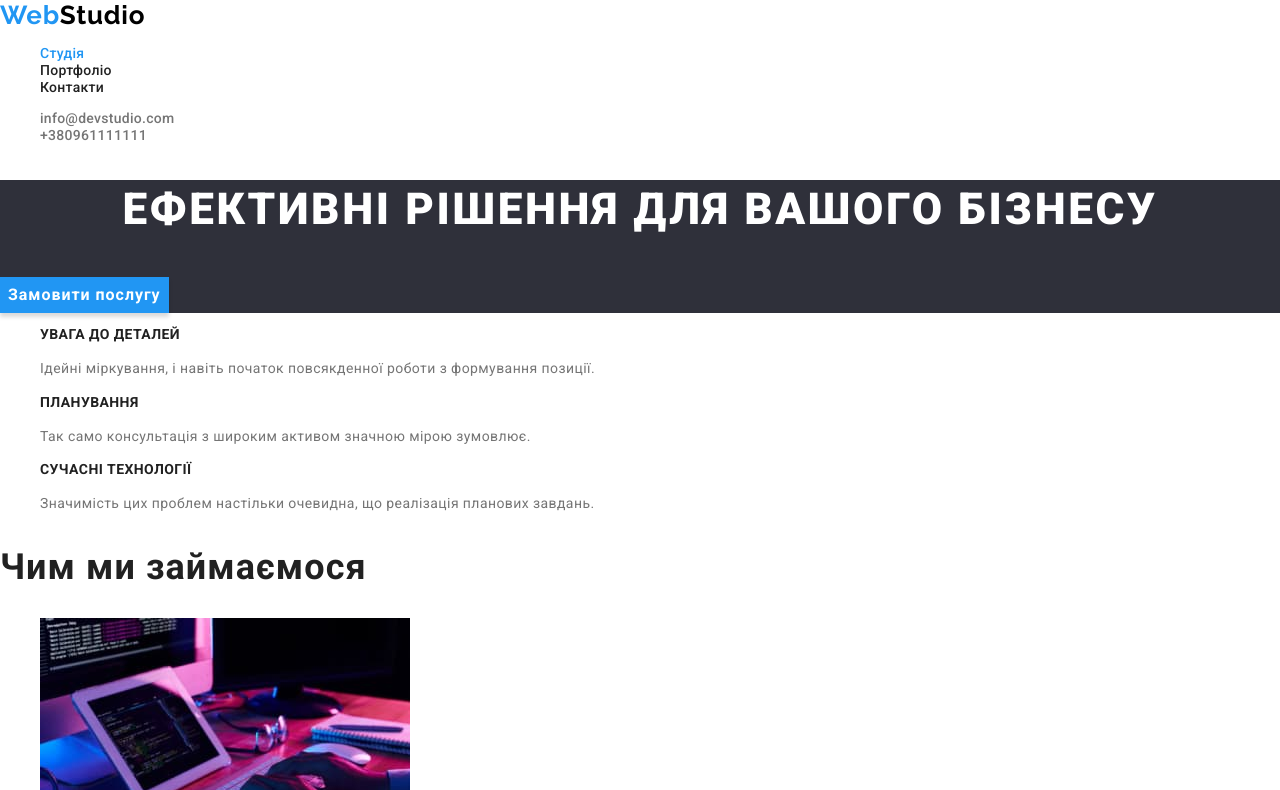
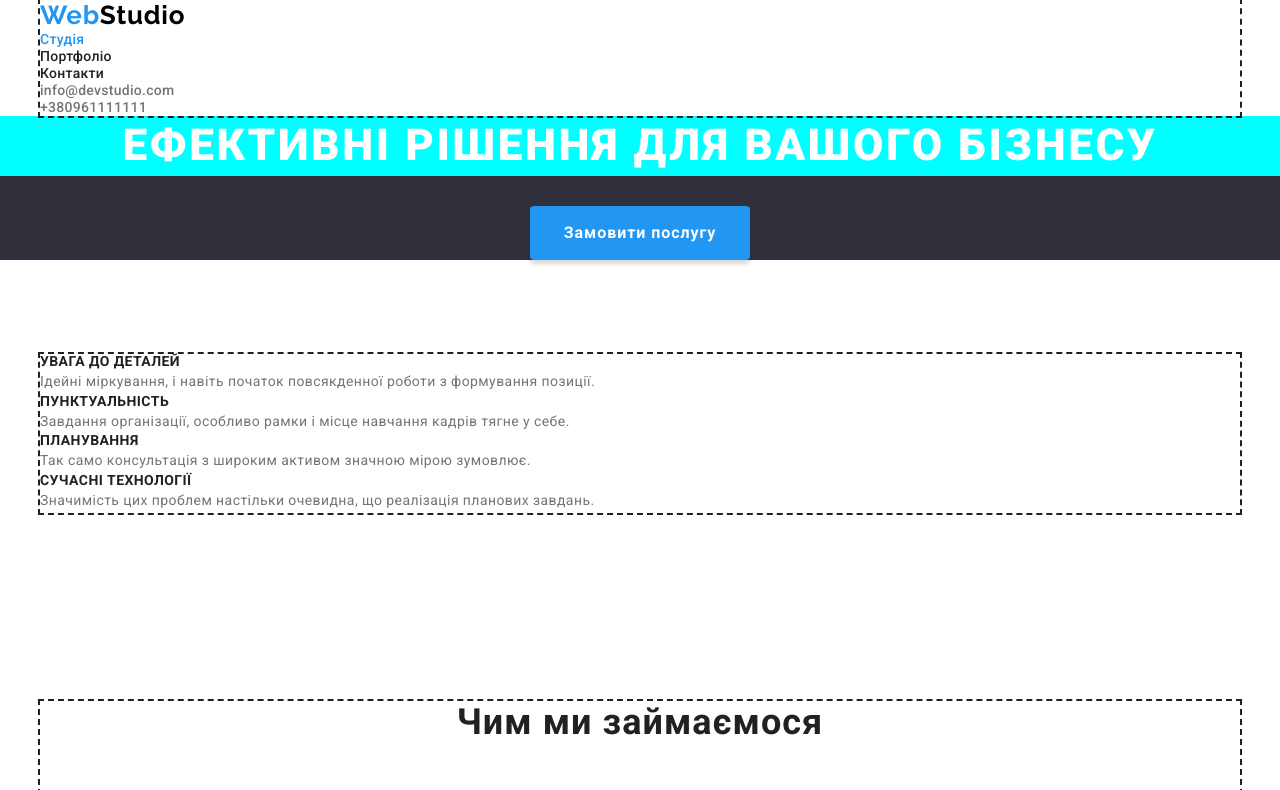
Before and after one commit to ViktorKryvorotov/goit-markup-hw-03, a plain HTML site: page index.html in a window 1280 px wide. Shown: the top 790 px of the page. Drawn offline with nearby package versions, Linux system fonts and the light colour scheme.

Commit message:
маржин index

```diff
--- a/css/style.css
+++ b/css/style.css
@@ -24,13 +24,27 @@ body{
     font-size: 14px;
 }
 .list {
+    padding: 0;
+    margin: 0;
     list-style: none;
 }
 .link {
     text-decoration: none;
     font-style: normal;
 }
+h1,h2,h3,p{
+    margin-top: 0;
+    margin-bottom: 0;
+}
+
+
  /*Шапка сайту*/
+ .container{
+    margin-left: auto;
+    margin-right: auto;
+    width: 1200px;
+    outline: 2px dashed ;
+ }
 .logo{
     color: var(--akcent-color);
     font-family: 'Raleway';
@@ -64,19 +78,25 @@ body{
 }
 /*Герой*/
 .hero{
+    text-align: center;
     background-color:var(--hero-footer-background) ;
 }
 .hero-text{
+    margin-bottom: 30px;
     color:var(--white-color);
     font-weight: 900;
     font-size: 44px;
     line-height: 1.36;
-    text-align: center;
     letter-spacing: 0.06em;
     text-transform: uppercase;
+
+    background-color: aqua;
+
 }
 
 .hero-button{
+    border-radius: 4px;
+    padding: 10px 32px;
     background-color: var(--akcent-color);
     color: var(--white-color);
     cursor: pointer;
@@ -86,7 +106,6 @@ body{
     font-weight: 700;
     font-size: 16px;
     line-height: 1.9;
-    text-align: center;
     letter-spacing: 0.06em;
 }
 .hero-button:hover,
@@ -94,7 +113,15 @@ body{
     background-color: var(--button-hover)
 }
 /*Наші переваги*/
+.section{
+    padding-top: 94px;
+    padding-bottom: 94px;
+
+
+}
 .features-tittle{
+    margin-top: 0;
+    margin-bottom: 10;
     color: var(--main-color);
     font-weight: 700;
     font-size: 14px;
@@ -120,7 +147,10 @@ body{
     margin: -1px;
 }
 /*Чим займаємося*/
+
 .section-tittle{
+    margin-bottom: 50px;
+    text-align: center;
     font-weight: 700;
     font-size: 36px;
     line-height: 1.17;
@@ -128,7 +158,13 @@ body{
 }
 /*Команда*/
 .team{
+    padding-top: 94px;
+    padding-bottom: 94px;
     background-color:var(--background-team);
+}
+.section-tittle{
+    margin-top: 0;
+    margin-bottom: 50px;
 }
 .team-name{
     font-weight: 500;
--- a/index.html
+++ b/index.html
@@ -20,7 +20,8 @@
   </head>
   <body>
     <!--Шапка сайту-->
-    <header>
+    <header class="page-header">
+      <div class="container">
         <nav>
           <a class="logo link" href="index.html"
             >Web<span class="logo-wrap">Studio</span>
@@ -47,6 +48,7 @@
             >
           </li>
         </ul>
+      </div>
     </header>
     <main>
       <!--Герой-->
@@ -55,7 +57,8 @@
         <button class="hero-button" type="button">Замовити послугу</button>
       </section>
       <!--Наші переваги-->
-      <section>
+      <section class="section">
+        <div class="container">
           <h2 class="visually-hidden">Наші особливості</h2>
           <ul class="list">
             <li>
@@ -63,6 +66,13 @@
               <p class="features-text">
                 Ідейні міркування, і навіть початок повсякденної роботи з
                 формування позиції.
+              </p>
+            </li>
+            <li>
+              <h3 class="features-tittle">ПУНКТУАЛЬНІСТЬ</h3>
+              <p class="features-text">
+                Завдання організації, особливо рамки і місце навчання кадрів
+                тягне у себе.
               </p>
             </li>
             <li>
@@ -74,14 +84,16 @@
             <li>
               <h3 class="features-tittle">СУЧАСНІ ТЕХНОЛОГІЇ</h3>
               <p class="features-text">
-              Значимість цих проблем настільки очевидна, що реалізація планових
-              завдань.
+                Значимість цих проблем настільки очевидна, що реалізація
+                планових завдань.
               </p>
             </li>
           </ul>
+        </div>
       </section>
       <!--Чим займаємося-->
-      <section>
+      <section class="section">
+        <div class="container">
           <h2 class="section-tittle">Чим ми займаємося</h2>
           <ul class="list">
             <li>
@@ -99,9 +111,11 @@
               <img src="./imges/css.jpg" alt="css" width="370" height="294" />
             </li>
           </ul>
+        </div>
       </section>
       <!--Команда-->
-      <section class="team">
+      <section class="team section">
+        <div class="container">
           <h2 class="section-tittle">Наша команда</h2>
           <ul class="list">
             <li class="list-back">
@@ -145,10 +159,12 @@
               <p class="team-text">UI Designer</p>
             </li>
           </ul>
+        </div>
       </section>
     </main>
     <!--Футтер-->
     <footer class="footer">
+      <div class="container">
         <a class="logo link" href="#"
           >Web<span class="logo-footer">Studio</span>
         </a>
@@ -175,6 +191,7 @@
             </li>
           </ul>
         </address>
+      </div>
     </footer>
   </body>
 </html>
```
Lines whose indentation alone changed are shown as unchanged.
